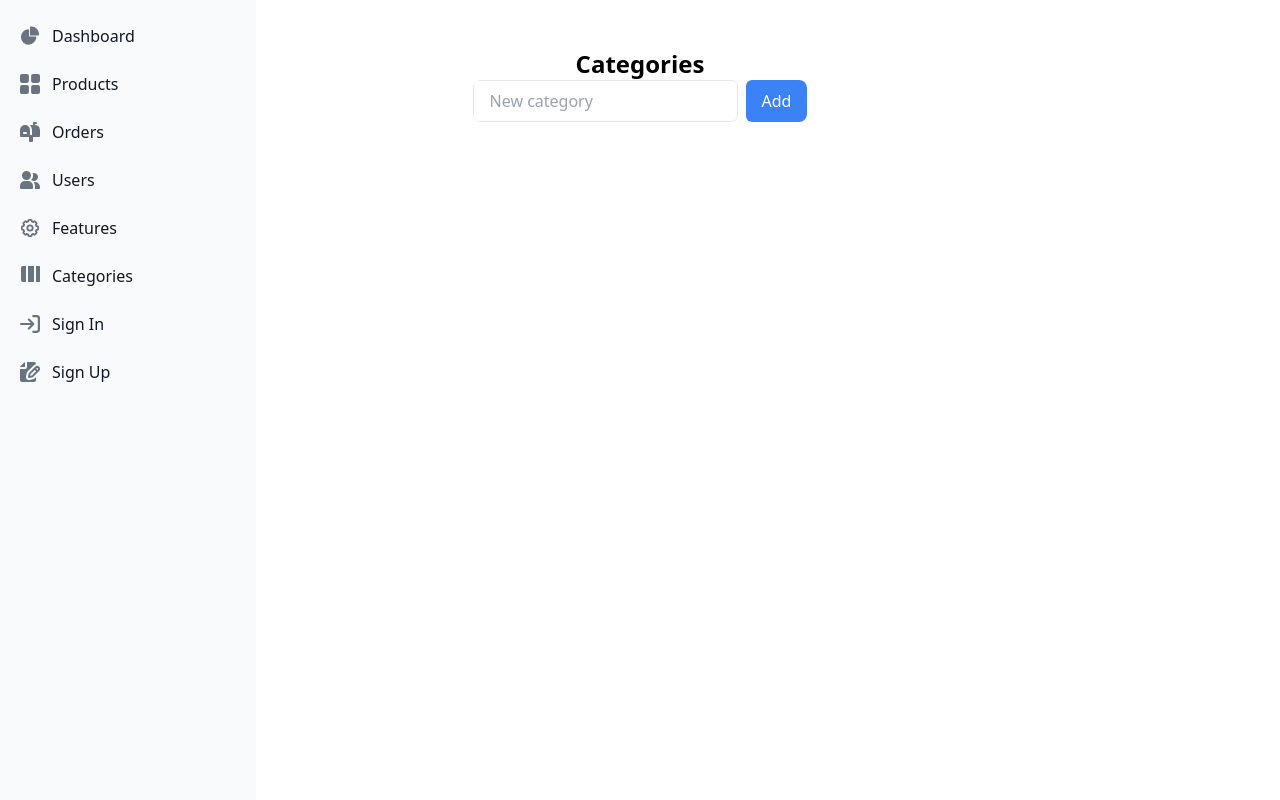
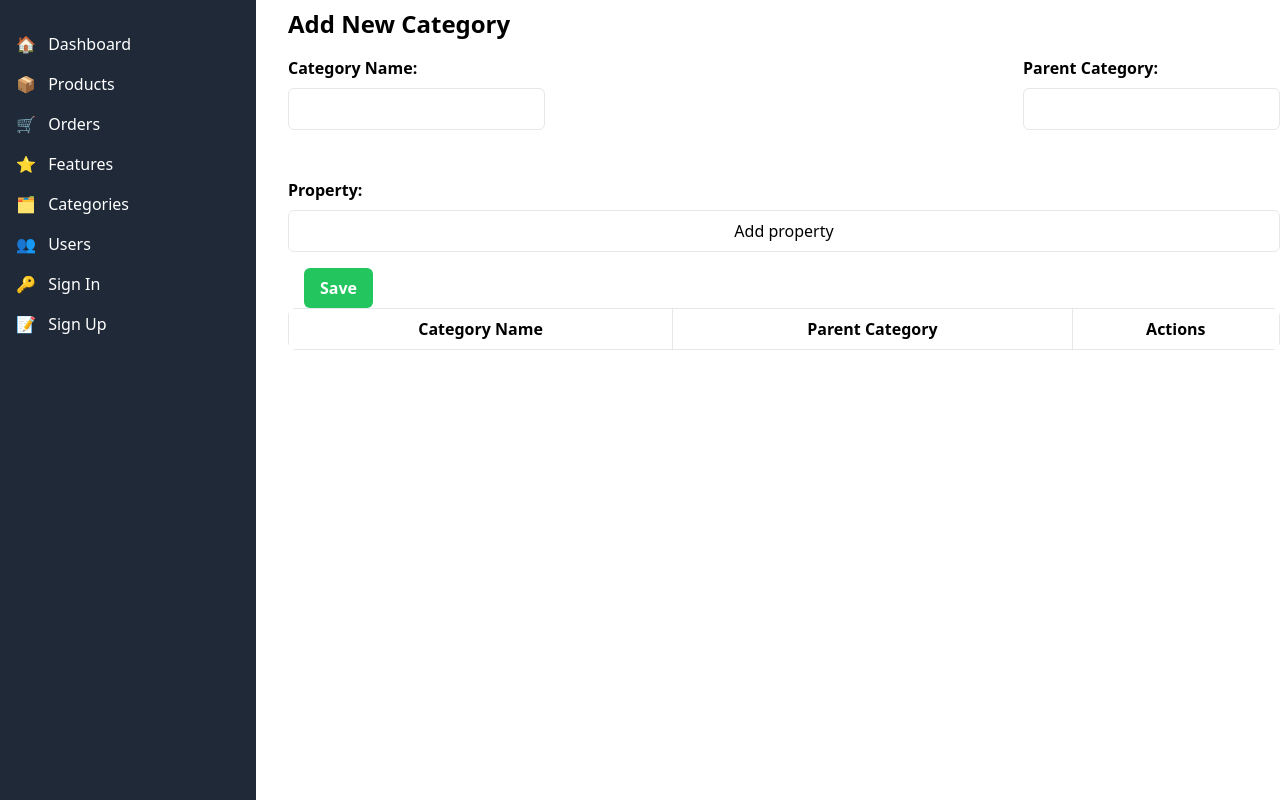
Before and after one commit to pokharel59/shoppersprey_admin, a Next.js app: page /categories in a window 1280 px wide. Built offline with nearby package versions, Linux system fonts and the light colour scheme.

Commit message:
pages made slidebar independent

```diff
--- a/app/Slidebar.js
+++ b/app/Slidebar.js
@@ -1,95 +1,34 @@
 import React from 'react';
 import Link from 'next/link';
+import { Section } from './libs/models/section';
 
 const Slidebar = () => {
   return (
-    <div>
-      <button data-drawer-target="sidebar-multi-level-sidebar" data-drawer-toggle="sidebar-multi-level-sidebar" aria-controls="sidebar-multi-level-sidebar" type="button" className="fixed top-0 left-0 z-40 w-64 h-screen bg-gray-50 dark:bg-gray-800">
-        <span className="sr-only">Open sidebar</span>
-        <svg className="w-6 h-6" aria-hidden="true" fill="currentColor" viewBox="0 0 20 20" xmlns="http://www.w3.org/2000/svg">
-          <path clipRule="evenodd" fillRule="evenodd" d="M2 4.75A.75.75 0 012.75 4h14.5a.75.75 0 010 1.5H2.75A.75.75 0 012 4.75zm0 10.5a.75.75 0 01.75-.75h7.5a.75.75 0 010 1.5h-7.5a.75.75 0 01-.75-.75zM2 10a.75.75 0 01.75-.75h14.5a.75.75 0 010 1.5H2.75A.75.75 0 012 10z"></path>
-        </svg>
-      </button>
-
-      <aside id="sidebar-multi-level-sidebar" className="fixed top-0 left-0 z-40 w-64 h-screen transition-transform -translate-x-full sm:translate-x-0" aria-label="Sidebar">
-        <div className="h-full px-3 py-4 overflow-y-auto bg-gray-50 dark:bg-gray-800">
-          <ul className="space-y-2 font-medium">
-            <li>
-              <Link href="/about" className="flex items-center p-2 text-gray-900 rounded-lg dark:text-white hover:bg-gray-100 dark:hover:bg-gray-700 group">
-                <svg className="w-5 h-5 text-gray-500 transition duration-75 dark:text-gray-400 group-hover:text-gray-900 dark:group-hover:text-white" aria-hidden="true" xmlns="http://www.w3.org/2000/svg" fill="currentColor" viewBox="0 0 22 21">
-                  <path d="M16.975 11H10V4.025a1 1 0 0 0-1.066-.998 8.5 8.5 0 1 0 9.039 9.039.999.999 0 0 0-1-1.066h.002Z" />
-                  <path d="M12.5 0c-.157 0-.311.01-.565.027A1 1 0 0 0 11 1.02V10h8.975a1 1 0 0 0 1-.935c.013-.188.028-.374.028-.565A8.51 8.51 0 0 0 12.5 0Z" />
-                </svg>
-                <span className="ml-3">Dashboard</span>
-              </Link>
-            </li>
-            <li>
-              <a href="/viewProduct" className="flex items-center p-2 text-gray-900 rounded-lg dark:text-white hover:bg-gray-100 dark:hover:bg-gray-700 group">
-                <svg className="flex-shrink-0 w-5 h-5 text-gray-500 transition duration-75 dark:text-gray-400 group-hover:text-gray-900 dark:group-hover:text-white" aria-hidden="true" xmlns="http://www.w3.org/2000/svg" fill="currentColor" viewBox="0 0 18 18">
-                  <path d="M6.143 0H1.857A1.857 1.857 0 0 0 0 1.857v4.286C0 7.169.831 8 1.857 8h4.286A1.857 1.857 0 0 0 8 6.143V1.857A1.857 1.857 0 0 0 6.143 0Zm10 0h-4.286A1.857 1.857 0 0 0 10 1.857v4.286C10 7.169 10.831 8 11.857 8h4.286A1.857 1.857 0 0 0 18 6.143V1.857A1.857 1.857 0 0 0 16.143 0Zm-10 10H1.857A1.857 1.857 0 0 0 0 11.857v4.286C0 17.169.831 18 1.857 18h4.286A1.857 1.857 0 0 0 8 16.143v-4.286A1.857 1.857 0 0 0 6.143 10Zm10 0h-4.286A1.857 1.857 0 0 0 10 11.857v4.286c0 1.026.831 1.857 1.857 1.857h4.286A1.857 1.857 0 0 0 18 16.143v-4.286A1.857 1.857 0 0 0 16.143 10Z" />
-                </svg>
-                <span className="flex-1 ml-3 whitespace-nowrap">Products</span>
-              </a>
-            </li>
-            <li>
-              <a href="/order" className="flex items-center p-2 text-gray-900 rounded-lg dark:text-white hover:bg-gray-100 dark:hover:bg-gray-700 group">
-                <svg className="flex-shrink-0 w-5 h-5 text-gray-500 transition duration-75 dark:text-gray-400 group-hover:text-gray-900 dark:group-hover:text-white" aria-hidden="true" xmlns="http://www.w3.org/2000/svg" fill="currentColor" viewBox="0 0 20 20">
-                  <path d="m17.418 3.623-.018-.008a6.713 6.713 0 0 0-2.4-.569V2h1a1 1 0 1 0 0-2h-2a1 1 0 0 0-1 1v2H9.89A6.977 6.977 0 0 1 12 8v5h-2V8A5 5 0 1 0 0 8v6a1 1 0 0 0 1 1h8v4a1 1 0 0 0 1 1h2a1 1 0 0 0 1-1v-4h6a1 1 0 0 0 1-1V8a5 5 0 0 0-2.582-4.377ZM6 12H4a1 1 0 0 1 0-2h2a1 1 0 0 1 0 2Z" />
-                </svg>
-                <span className="flex-1 ml-3 whitespace-nowrap">Orders</span>
-              </a>
-            </li>
-            <li>
-              <a href="#" className="flex items-center p-2 text-gray-900 rounded-lg dark:text-white hover:bg-gray-100 dark:hover:bg-gray-700 group">
-                <svg className="flex-shrink-0 w-5 h-5 text-gray-500 transition duration-75 dark:text-gray-400 group-hover:text-gray-900 dark:group-hover:text-white" aria-hidden="true" xmlns="http://www.w3.org/2000/svg" fill="currentColor" viewBox="0 0 20 18">
-                  <path d="M14 2a3.963 3.963 0 0 0-1.4.267 6.439 6.439 0 0 1-1.331 6.638A4 4 0 1 0 14 2Zm1 9h-1.264A6.957 6.957 0 0 1 15 15v2a2.97 2.97 0 0 1-.184 1H19a1 1 0 0 0 1-1v-1a5.006 5.006 0 0 0-5-5ZM6.5 9a4.5 4.5 0 1 0 0-9 4.5 4.5 0 0 0 0 9ZM8 10H5a5.006 5.006 0 0 0-5 5v2a1 1 0 0 0 1 1h11a1 1 0 0 0 1-1v-2a5.006 5.006 0 0 0-5-5Z" />
-                </svg>
-                <span className="flex-1 ml-3 whitespace-nowrap">Users</span>
-              </a>
-            </li>
-            <li>
-              <a href="/addFeature" className="flex items-center p-2 text-gray-900 rounded-lg dark:text-white hover:bg-gray-100 dark:hover:bg-gray-700 group">
-                <svg className="flex-shrink-0 w-5 h-5 text-gray-500 transition duration-75 dark:text-gray-400 group-hover:text-gray-900 dark:group-hover:text-white" aria-hidden="true" xmlns="http://www.w3.org/2000/svg" fill="currentColor" viewBox="0 0 18 20">
-                  <svg className="w-6 h-6 text-gray-500 dark:text-gray-400 group-hover:text-gray-900 dark:group-hover:text-white" aria-hidden="true" xmlns="http://www.w3.org/2000/svg" fill="none" viewBox="0 0 20 20">
-                    <g stroke="currentColor" stroke-linecap="round" stroke-linejoin="round" stroke-width="2">
-                      <path d="M19 11V9a1 1 0 0 0-1-1h-.757l-.707-1.707.535-.536a1 1 0 0 0 0-1.414l-1.414-1.414a1 1 0 0 0-1.414 0l-.536.535L12 2.757V2a1 1 0 0 0-1-1H9a1 1 0 0 0-1 1v.757l-1.707.707-.536-.535a1 1 0 0 0-1.414 0L2.929 4.343a1 1 0 0 0 0 1.414l.536.536L2.757 8H2a1 1 0 0 0-1 1v2a1 1 0 0 0 1 1h.757l.707 1.707-.535.536a1 1 0 0 0 0 1.414l1.414 1.414a1 1 0 0 0 1.414 0l.536-.535L8 17.243V18a1 1 0 0 0 1 1h2a1 1 0 0 0 1-1v-.757l1.707-.708.536.536a1 1 0 0 0 1.414 0l1.414-1.414a1 1 0 0 0 0-1.414l-.535-.536.707-1.707H18a1 1 0 0 0 1-1Z" />
-                      <path d="M10 13a3 3 0 1 0 0-6 3 3 0 0 0 0 6Z" />
-                    </g>
-                  </svg>
-                </svg>
-                <span className="flex-1 ml-3 whitespace-nowrap">Features</span>
-              </a>
-            </li>
-            <li>
-              <a href="/categories" className="flex items-center p-2 text-gray-900 rounded-lg dark:text-white hover:bg-gray-100 dark:hover:bg-gray-700 group">
-                <svg className="flex-shrink-0 w-5 h-5 text-gray-500 transition duration-75 dark:text-gray-400 group-hover:text-gray-900 dark:group-hover:text-white" aria-hidden="true" xmlns="http://www.w3.org/2000/svg" fill="currentColor" viewBox="0 0 18 20">
-                  <path d="M2 0a2 2 0 0 0-2 2v12a2 2 0 0 0 2 2h3V0H2Zm16 0h-3v16h3a2 2 0 0 0 2-2V2a2 2 0 0 0-2-2Zm-5 0H7v16h6V0Z" />
-                </svg>
-
-                <span className="flex-1 ml-3 whitespace-nowrap">Categories</span>
-              </a>
-            </li>
-            <li>
-              <a href="#" className="flex items-center p-2 text-gray-900 rounded-lg dark:text-white hover:bg-gray-100 dark:hover:bg-gray-700 group">
-                <svg className="flex-shrink-0 w-5 h-5 text-gray-500 transition duration-75 dark:text-gray-400 group-hover:text-gray-900 dark:group-hover:text-white" aria-hidden="true" xmlns="http://www.w3.org/2000/svg" fill="none" viewBox="0 0 18 16">
-                  <path stroke="currentColor" stroke-linecap="round" stroke-linejoin="round" stroke-width="2" d="M1 8h11m0 0L8 4m4 4-4 4m4-11h3a2 2 0 0 1 2 2v10a2 2 0 0 1-2 2h-3" />
-                </svg>
-                <span className="flex-1 ml-3 whitespace-nowrap">Sign In</span>
-              </a>
-            </li>
-            <li>
-              <a href="#" className="flex items-center p-2 text-gray-900 rounded-lg dark:text-white hover:bg-gray-100 dark:hover:bg-gray-700 group">
-                <svg className="flex-shrink-0 w-5 h-5 text-gray-500 transition duration-75 dark:text-gray-400 group-hover:text-gray-900 dark:group-hover:text-white" aria-hidden="true" xmlns="http://www.w3.org/2000/svg" fill="currentColor" viewBox="0 0 20 20">
-                  <path d="M5 5V.13a2.96 2.96 0 0 0-1.293.749L.879 3.707A2.96 2.96 0 0 0 .13 5H5Z" />
-                  <path d="M6.737 11.061a2.961 2.961 0 0 1 .81-1.515l6.117-6.116A4.839 4.839 0 0 1 16 2.141V2a1.97 1.97 0 0 0-1.933-2H7v5a2 2 0 0 1-2 2H0v11a1.969 1.969 0 0 0 1.933 2h12.134A1.97 1.97 0 0 0 16 18v-3.093l-1.546 1.546c-.413.413-.94.695-1.513.81l-3.4.679a2.947 2.947 0 0 1-1.85-.227 2.96 2.96 0 0 1-1.635-3.257l.681-3.397Z" />
-                  <path d="M8.961 16a.93.93 0 0 0 .189-.019l3.4-.679a.961.961 0 0 0 .49-.263l6.118-6.117a2.884 2.884 0 0 0-4.079-4.078l-6.117 6.117a.96.96 0 0 0-.263.491l-.679 3.4A.961.961 0 0 0 8.961 16Zm7.477-9.8a.958.958 0 0 1 .68-.281.961.961 0 0 1 .682 1.644l-.315.315-1.36-1.36.313-.318Zm-5.911 5.911 4.236-4.236 1.359 1.359-4.236 4.237-1.7.339.341-1.699Z" />
-                </svg>
-                <span className="flex-1 ml-3 whitespace-nowrap">Sign Up</span>
-              </a>
-            </li>
-          </ul>
-        </div>
-      </aside>
+    <div className="bg-gray-800 text-white w-64 py-6">
+      <Link href="/" className="block px-4 py-2 hover:bg-gray-700">
+        <span className="mr-2">🏠</span> Dashboard
+      </Link>
+      <Link href="/viewProduct" className="block px-4 py-2 hover:bg-gray-700">
+        <span className="mr-2">📦</span> Products
+      </Link>
+      <Link href="/order" className="block px-4 py-2 hover:bg-gray-700">
+        <span className="mr-2">🛒</span> Orders
+      </Link>
+      <Link href="/addFeature" className="block px-4 py-2 hover:bg-gray-700">
+        <span className="mr-2">⭐</span> Features
+      </Link>
+      <Link href="/categories" className="block px-4 py-2 hover:bg-gray-700">
+        <span className="mr-2">🗂️</span> Categories
+      </Link>
+      <Link href="#" className="block px-4 py-2 hover:bg-gray-700">
+        <span className="mr-2">👥</span> Users
+      </Link>
+      <Link href="#" className="block px-4 py-2 hover:bg-gray-700">
+        <span className="mr-2">🔑</span> Sign In
+      </Link>
+      <Link href="#" className="block px-4 py-2 hover:bg-gray-700">
+        <span className="mr-2">📝</span> Sign Up
+      </Link>
     </div>
   );
 };
--- a/app/categories/page.js
+++ b/app/categories/page.js
@@ -1,102 +1,115 @@
 "use client"
 import React, { useState } from 'react';
 
-const Categories = () => {
-    const [categories, setCategories] = useState([]);
-    const [newCategory, setNewCategory] = useState('');
-    const [selectedCategory, setSelectedCategory] = useState(null);
+const CategoryAddingPage = () => {
+    const [categoryName, setCategoryName] = useState('');
+    const [parentCategory, setParentCategory] = useState('');
+    const [property, setProperty] = useState('');
+    const [categoryList, setCategoryList] = useState([]);
 
     const handleAddCategory = () => {
-        if (newCategory.trim() !== '') {
-            setCategories([...categories, { name: newCategory }]);
-            setNewCategory('');
-        }
+        // Implement your add category logic here
+        // This function will update the categoryList state
+    };
+
+    const handleAddProperty = () => {
+        // Implement your add property logic here
+        // This function will update the properties for the current category
     };
 
     const handleEditCategory = (index) => {
-        setSelectedCategory(index);
-        setNewCategory(categories[index].name);
-    };
-
-    const handleUpdateCategory = () => {
-        if (newCategory.trim() !== '' && selectedCategory !== null) {
-            const updatedCategories = [...categories];
-            updatedCategories[selectedCategory].name = newCategory;
-            setCategories(updatedCategories);
-            setSelectedCategory(null);
-            setNewCategory('');
-        }
+        // Implement your edit category logic here
     };
 
     const handleDeleteCategory = (index) => {
-        const updatedCategories = categories.filter((_, i) => i !== index);
-        setCategories(updatedCategories);
+        // Implement your delete category logic here
     };
 
     return (
-        <div className="flex flex-col items-center mt-12">
-            <div className="flex items-center mb-0">
-                <h1 className="text-2xl font-bold ml-0">Categories</h1>
-            </div>
-            <div lassName="bg-white p-6 rounded-md max-w-md w-full">
-                <div className="max-w-6xl p- bg-white rounded-lg overflow-x-auto flex justify-between">
+        <div className="items-center mt-2">
+            <h1 className="text-2xl font-bold mb-4">Add New Category</h1>
+
+            {/* Add Category Form */}
+            <div className="bg-white rounded-md mb-8">
+                <div className="flex justify-between gap-5">
+                    <div className="flex flex-col">
+                        <label className="block font-semibold mb-2">Category Name:</label>
                         <input
                             type="text"
-                        placeholder="New category"
-                        className="px-4 py-2 border rounded-md"
-                        value={newCategory}
-                        onChange={(e) => setNewCategory(e.target.value)}
+                            className="border rounded-md py-2 px-3 w-full mb-4"
+                            value={categoryName}
+                            onChange={(e) => setCategoryName(e.target.value)}
                         />
-                    {selectedCategory === null ? (
+                    </div>
+
+                    <div className="flex flex-col">
+                        <label className="block font-semibold mb-2">Parent Category:</label>
+                        <input
+                            type="text"
+                            className="border rounded-md py-2 px-3 w-full mb-4"
+                            value={parentCategory}
+                            onChange={(e) => setParentCategory(e.target.value)}
+                        />
+                    </div>
+                </div>
+            </div>
+            <div className="flex flex-col">
+            <label className="block font-semibold mb-2">Property:</label>
+                <button
+                    className="border rounded-md py-2 px-3 mb-4"
+                >
+                    Add property
+                </button>
+                        </div>
                 <button
                     onClick={handleAddCategory}
-                            className="ml-2 px-4 py-2 bg-blue-500 text-white rounded-md hover:bg-blue-600"
+                    className="bg-green-500 hover:bg-green-600 text-white font-bold py-2 px-4 rounded-md ml-4"
                 >
-                            Add
+                    Save
                 </button>
-                    ) : (
-                        <div className="mt-2">
-                            <button
-                                onClick={handleUpdateCategory}
-                                className="px-4 py-2 bg-green-500 text-white rounded-md hover:bg-green-600"
-                            >
-                                Update
-                            </button>
-                            <button
-                                onClick={() => setSelectedCategory(null)}
-                                className="ml-2 px-4 py-2 bg-gray-300 text-gray-700 rounded-md hover:bg-gray-400"
-                            >
-                                Cancel
-                            </button>
-                        </div>
-                    )}
-                </div>
 
-                {/* Display Categories */}
-                <ul>
-                    {categories.map((category, index) => (
-                        <li key={index} className="flex items-center justify-between mb-2">
-                            <span>{category.name}</span>
-                            <div>
+
+
+            {/* Display Category Table */}
+            <div className="max-w-6xl p- bg-white rounded-lg overflow-x-auto flex justify-between">
+                <table className="w-full border-collapse">
+                    <thead>
+                        <tr>
+                            <th className="border p-2 font-semibold">Category Name</th>
+                            <th className="border p-2 font-semibold">Parent Category</th>
+                            <th className="border p-2 font-semibold">Actions</th>
+                        </tr>
+                    </thead>
+                    <tbody>
+                        {categoryList.map((category, index) => (
+                            <tr key={index}>
+                                <td className="border p-2">{category.name}</td>
+                                <td className="border p-2">{category.parent}</td>
+                                <td className="border p-2">
+
+                                    <div className="flex justify-between">
                                         <button
                                             onClick={() => handleEditCategory(index)}
-                                    className="mr-2 px-2 py-1 text-blue-500 hover:text-blue-600"
+                                            className="bg-blue-500 hover:bg-blue-600 text-white font-bold py-1 px-2 rounded-md mr-2"
                                         >
                                             Edit
                                         </button>
                                         <button
                                             onClick={() => handleDeleteCategory(index)}
-                                    className="px-2 py-1 text-red-500 hover:text-red-600"
+                                            className="bg-red-500 hover:bg-red-600 text-white font-bold py-1 px-2 rounded-md"
                                         >
                                             Delete
                                         </button>
+
                                     </div>
-                        </li>
+                                </td>
+                            </tr>
                         ))}
-                </ul>
+                    </tbody>
+                </table>
             </div>
         </div>
     );
 };
 
-export default Categories;
+export default CategoryAddingPage;
--- a/app/layout.js
+++ b/app/layout.js
@@ -12,9 +12,9 @@ export const metadata = {
 export default function RootLayout({ children }) {
   return (
     <html lang="en">
-      <body>
+      <body className="flex h-screen">
         <Slidebar />
-        <main>{children}</main>
+        <main className="ml-8 flex-grow flex-1 overflow-y-auto">{children}</main>
       </body>
     </html>
   );
--- a/app/viewProduct/page.js
+++ b/app/viewProduct/page.js
@@ -43,7 +43,6 @@ const ProductPage = () => {
       <div className="flex items-center mb-4">
         <h1 className="text-2xl font-bold ml-0">Products</h1>
         </div>
-
         {isLoading ? (
           <div className="flex items-center justify-center w-full h-32">
             <div className="animate-spin rounded-full h-10 w-10 border-t-2 border-blue-500 border-b-2"></div>
@@ -98,7 +97,6 @@ const ProductPage = () => {
             </Link>
           </div>
         )}
-
     </div>
   );
 };
```
Lines whose indentation alone changed are shown as unchanged.
